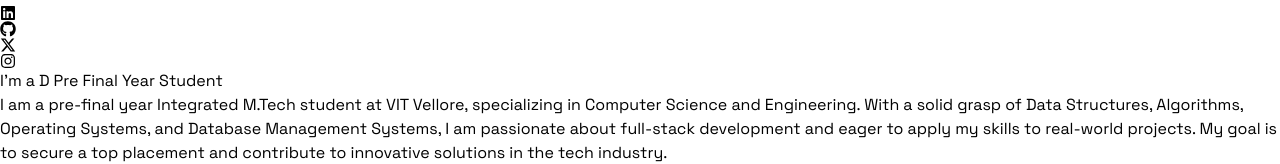
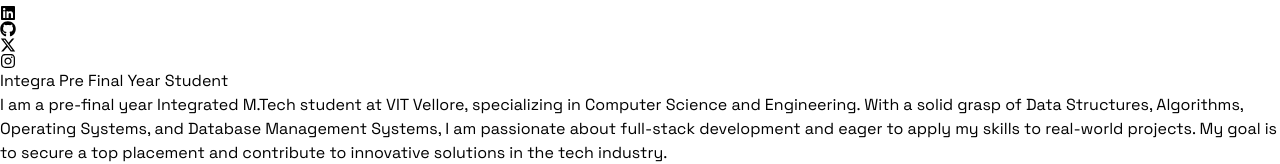
Before and after one commit to Dev-rj08/portfolio, a React (Vite) app: page / in a window 1280 px wide. Shown: the part 495-659 px from the top of the page. Built offline with nearby package versions, Linux system fonts and the light colour scheme.

Commit message:
hero change

```diff
--- a/src/components/Hero.jsx
+++ b/src/components/Hero.jsx
@@ -22,14 +22,12 @@ const Hero = () => {
         sequence={[
           "Ragavendra Raja Jagathish",
           2500,
+          "Integrated MTech CSE Core",
+          800,
           "I'm a Developer",
-          1000,
-          "I'm a Competitive Coder",
-          1000,
-          "I'm a UI/UX Designer",
-          1000,
-          "I'm a Prompt Engineer",
-          1000
+          900,
+          "I'm a Designer",
+          900,
         ]}
         repeat={Infinity}
         />
```
